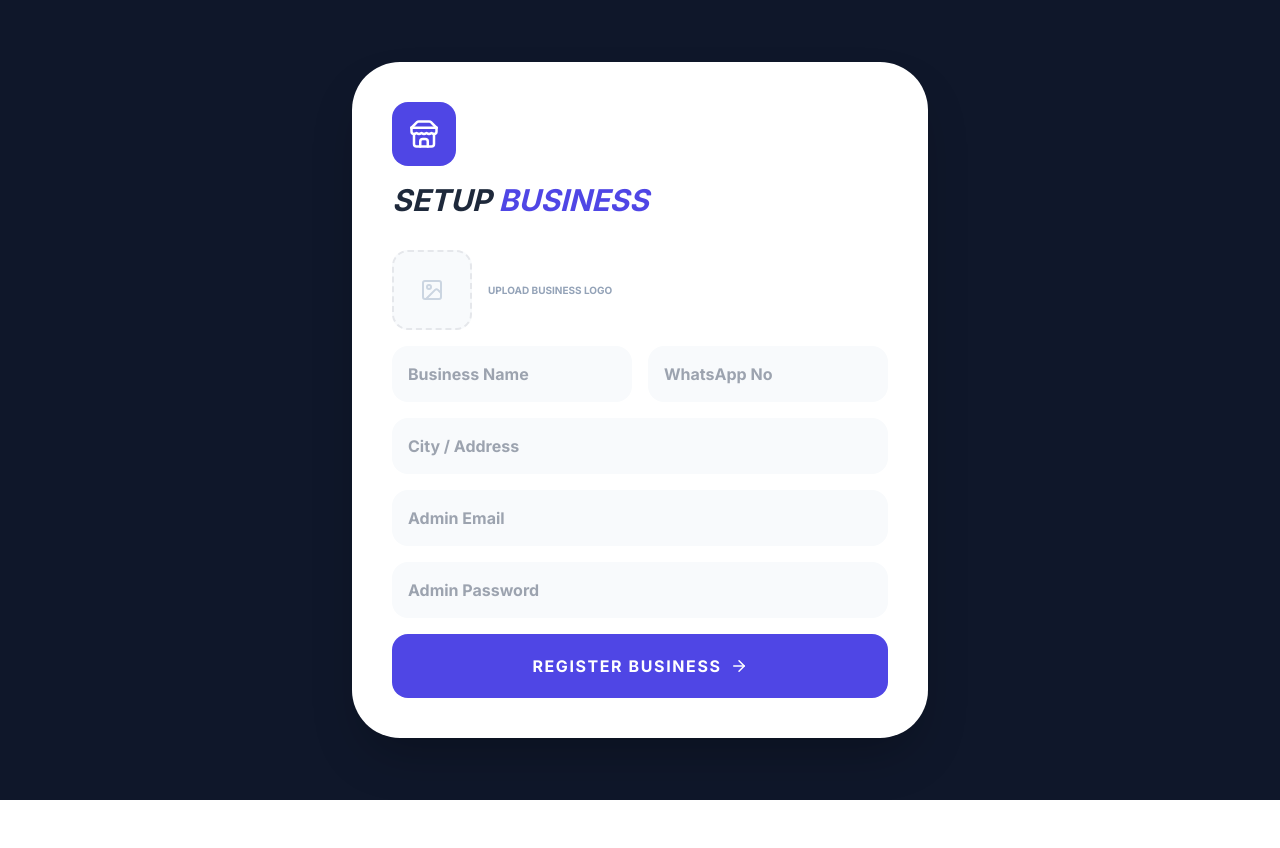
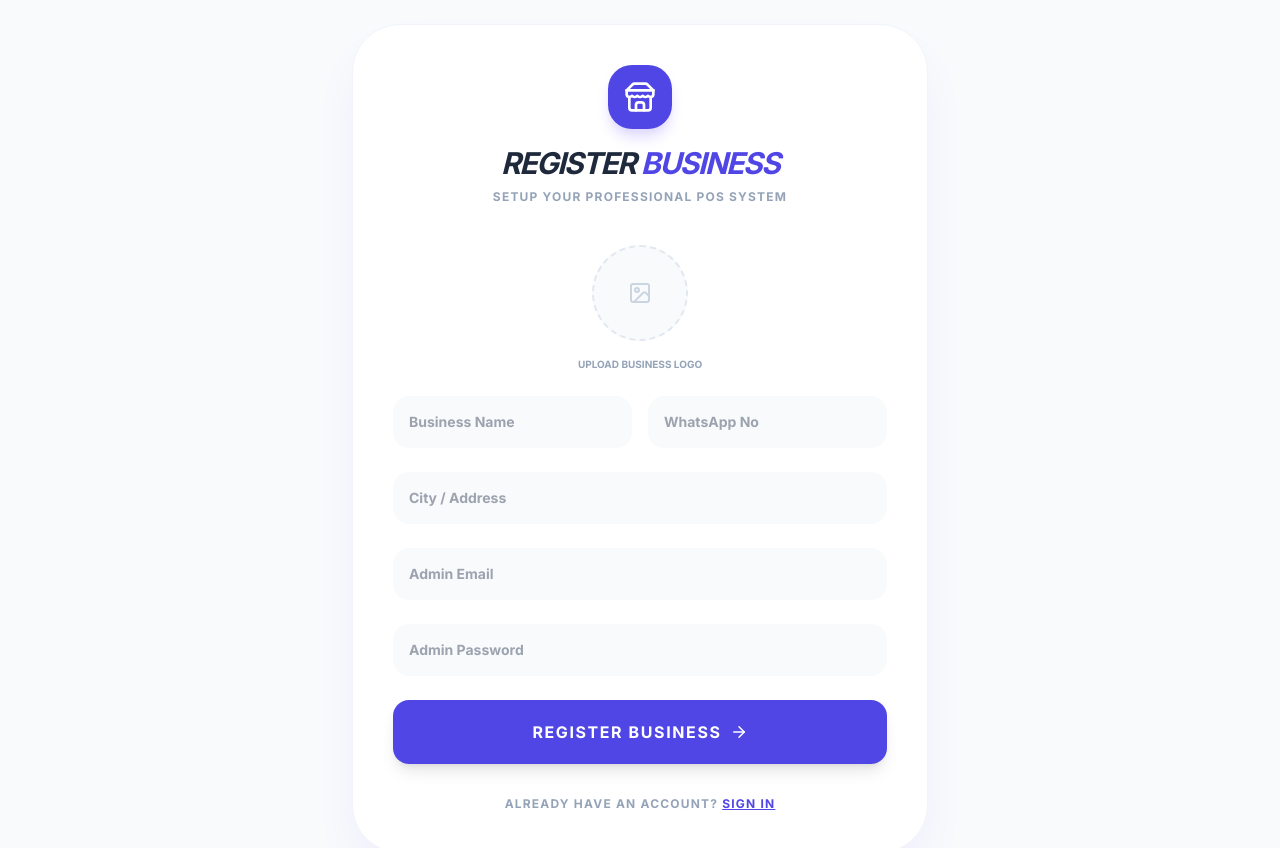
Before and after one commit to ThanushDev/Smart-POS-System, a React (Vite) app: page /register in a window 1280 px wide. Shown: the top 848 px of the page. Before the commit the page ends 800 px from the top, so only its background shows below. Built offline with nearby package versions, Linux system fonts and the light colour scheme; no server answers; what @radix-ui/themes would draw is missing.

Commit message:
Update Register.tsx

```diff
--- a/src/pages/Register.tsx
+++ b/src/pages/Register.tsx
@@ -1,6 +1,6 @@
 import React, { useState } from 'react';
 import { useNavigate, Link } from 'react-router-dom';
-import { Store, ArrowRight, Image as ImageIcon, Loader2, Mail, Lock, Phone, MapPin } from 'lucide-react';
+import { Store, ArrowRight, Image as ImageIcon, Loader2 } from 'lucide-react';
 import { toast } from 'react-toastify';
 import axios from 'axios';
 
@@ -23,8 +23,9 @@ const Register = () => {
     setIsLoading(true);
     const formData = new FormData(e.target as HTMLFormElement);
 
+    // Backend එකට ඕන විදියට data structure එක හැදුවා
     const registrationData = {
-      name: formData.get('businessName'), // Backend එකේ name එකට map වේ
+      name: formData.get('businessName'),
       address: formData.get('address'),
       whatsapp: formData.get('whatsapp'),
       email: formData.get('email'),
@@ -40,25 +41,26 @@ const Register = () => {
         setTimeout(() => navigate('/'), 2000);
       }
     } catch (err: any) {
-      toast.error(err.response?.data?.message || "Registration failed");
+      toast.error(err.response?.data?.message || "Registration Failed");
     } finally {
       setIsLoading(false);
     }
   };
 
   return (
-    <div className="min-h-screen bg-slate-900 flex items-center justify-center p-6 relative">
-      <div className="w-full max-w-xl bg-white rounded-[3rem] shadow-2xl p-10">
-        <header className="mb-8">
-          <div className="w-16 h-16 bg-indigo-600 rounded-2xl flex items-center justify-center text-white mb-4">
-            <Store size={30} />
+    <section className="min-h-screen bg-slate-50 flex items-center justify-center p-6">
+      <div className="w-full max-w-xl bg-white rounded-[3rem] shadow-2xl shadow-indigo-100 p-10 border border-slate-100">
+        <header className="text-center mb-10">
+          <div className="w-16 h-16 bg-indigo-600 rounded-3xl flex items-center justify-center mx-auto mb-4 shadow-lg shadow-indigo-200">
+            <Store className="text-white" size={32} />
           </div>
-          <h1 className="text-3xl font-black uppercase italic text-slate-800">Setup <span className="text-indigo-600">Business</span></h1>
+          <h1 className="text-3xl font-black italic text-slate-800 tracking-tighter uppercase">Register <span className="text-indigo-600">Business</span></h1>
+          <p className="text-xs font-bold text-slate-400 mt-2 uppercase tracking-widest">Setup your professional POS system</p>
         </header>
 
-        <form onSubmit={handleSubmit} className="space-y-4">
-          <div className="flex items-center gap-4 mb-4">
-            <label className="w-20 h-20 rounded-2xl bg-slate-50 border-2 border-dashed flex items-center justify-center cursor-pointer overflow-hidden">
+        <form onSubmit={handleSubmit} className="space-y-6">
+          <div className="flex flex-col items-center gap-4 mb-4">
+            <label className="w-24 h-24 rounded-full bg-slate-50 border-2 border-dashed border-slate-200 flex items-center justify-center cursor-pointer overflow-hidden hover:border-indigo-400 transition-colors">
               {logo ? <img src={logo} className="w-full h-full object-cover" /> : <ImageIcon className="text-slate-300" />}
               <input type="file" className="hidden" onChange={handleLogoUpload} />
             </label>
@@ -66,19 +68,23 @@ const Register = () => {
           </div>
 
           <div className="grid grid-cols-2 gap-4">
-            <input name="businessName" type="text" required placeholder="Business Name" className="p-4 bg-slate-50 rounded-2xl outline-none font-bold" />
-            <input name="whatsapp" type="text" required placeholder="WhatsApp No" className="p-4 bg-slate-50 rounded-2xl outline-none font-bold" />
+            <input name="businessName" type="text" required placeholder="Business Name" className="p-4 bg-slate-50 rounded-2xl outline-none font-bold text-sm" />
+            <input name="whatsapp" type="text" required placeholder="WhatsApp No" className="p-4 bg-slate-50 rounded-2xl outline-none font-bold text-sm" />
           </div>
-          <input name="address" type="text" required placeholder="City / Address" className="w-full p-4 bg-slate-50 rounded-2xl outline-none font-bold" />
-          <input name="email" type="email" required placeholder="Admin Email" className="w-full p-4 bg-slate-50 rounded-2xl outline-none font-bold" />
-          <input name="password" type="password" required placeholder="Admin Password" className="w-full p-4 bg-slate-50 rounded-2xl outline-none font-bold" />
+          <input name="address" type="text" required placeholder="City / Address" className="w-full p-4 bg-slate-50 rounded-2xl outline-none font-bold text-sm" />
+          <input name="email" type="email" required placeholder="Admin Email" className="w-full p-4 bg-slate-50 rounded-2xl outline-none font-bold text-sm" />
+          <input name="password" type="password" required placeholder="Admin Password" className="w-full p-4 bg-slate-50 rounded-2xl outline-none font-bold text-sm" />
 
-          <button type="submit" disabled={isLoading} className="w-full py-5 bg-indigo-600 text-white rounded-2xl font-black uppercase tracking-widest flex items-center justify-center gap-2">
-            {isLoading ? <Loader2 className="animate-spin" /> : <>Register Business <ArrowRight size={18} /></>}
+          <button type="submit" disabled={isLoading} className="w-full py-5 bg-indigo-600 text-white rounded-2xl font-black uppercase tracking-widest flex items-center justify-center gap-2 shadow-lg hover:bg-indigo-700 transition-all">
+            {isLoading ? <Loader2 className="animate-spin" /> : <>Register Business <ArrowRight size={18}/></>}
           </button>
         </form>
+
+        <p className="text-center mt-8 text-xs font-bold text-slate-400 uppercase tracking-widest">
+          Already have an account? <Link to="/" className="text-indigo-600 underline">Sign In</Link>
+        </p>
       </div>
-    </div>
+    </section>
   );
 };
 
```
